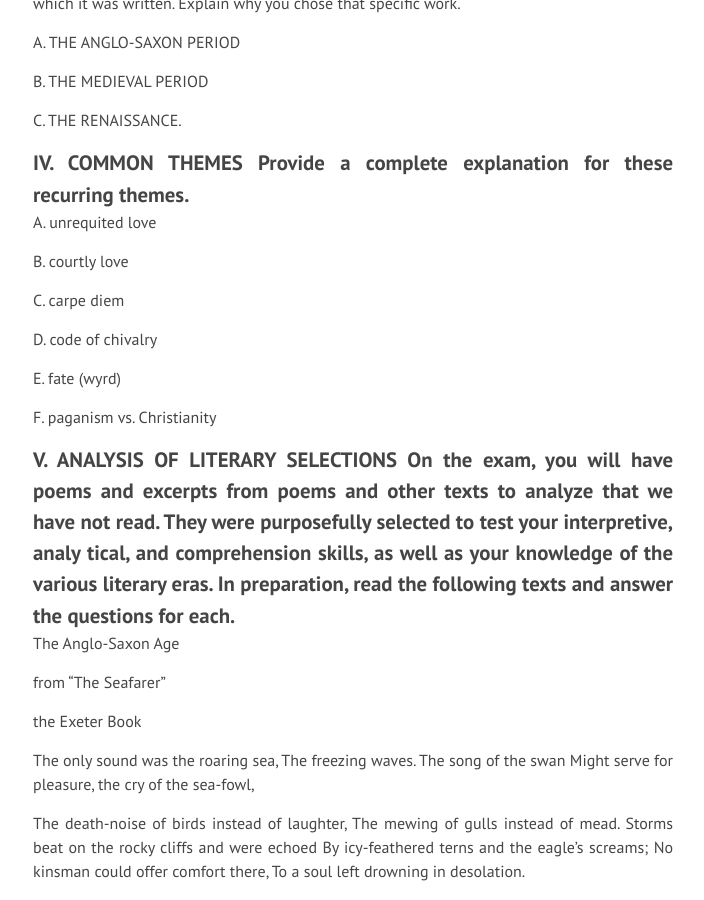
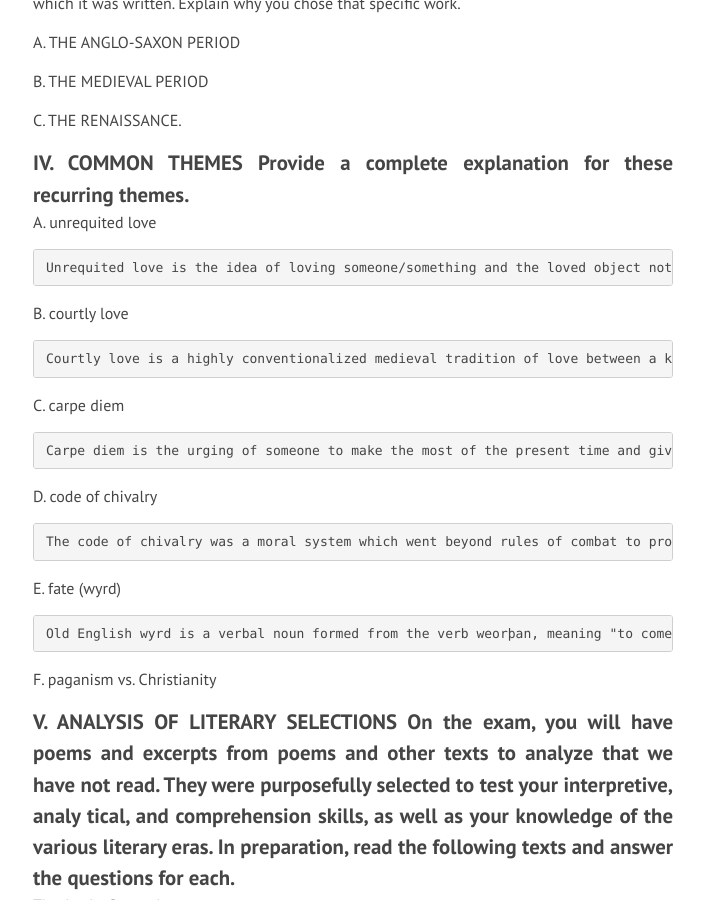
Before and after one commit to EthenStrine/English, a Jekyll site: the page built from _posts/2018-12-11-Semester Review.md, in a window 1280 px wide and 900 px high, scrolled down 5221 px. Shown: the whole window, without its empty margins (287-991 px from the left). Built offline with Jekyll 4.4.1, drawn with Linux system fonts in a browser that asks for light colours; nearby versions of some CDN libraries; our own code applies the rules of GitHub Pages for plain Markdown files.

Commit message:
Update 2018-12-11-Semester Review.md

```diff
--- a/_posts/2018-12-11-Semester Review.md
+++ b/_posts/2018-12-11-Semester Review.md
@@ -217,14 +217,23 @@ C. THE RENAISSANCE.
 
 A. unrequited love
 
+    Unrequited love is the idea of loving someone/something and the loved object not loving you back. This first started coming to happen around the end of the Renaissance period.
 
 B. courtly love
 
+    Courtly love is a highly conventionalized medieval tradition of love between a knight and a married noblewoman. The love of the knight for his lady was regarded as an ennobling passion and the relationship was typically unconsummated. This was usually found to be in the Medieval time period.
+
 C. carpe diem
+
+    Carpe diem is the urging of someone to make the most of the present time and give little thought to the future or past. Most of the Cavaliers used this concept in their writings.
 
 D. code of chivalry
 
+    The code of chivalry was a moral system which went beyond rules of combat to protect the honour of the knights. This system was used in the Medieval era as well.
+
 E. fate (wyrd)
+
+    Old English wyrd is a verbal noun formed from the verb weorþan, meaning "to come to pass, to become."
 
 F. paganism vs. Christianity
 
```
